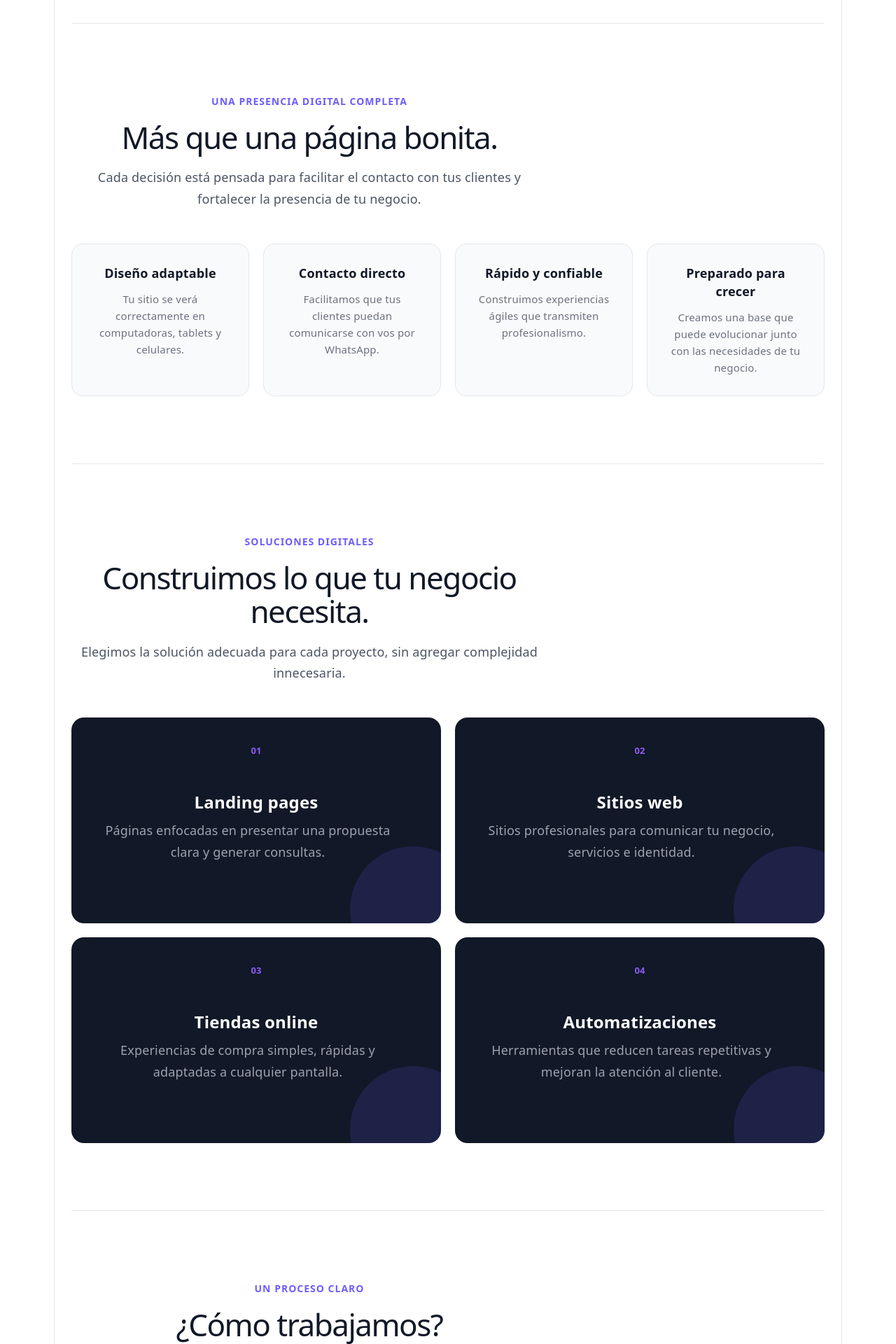
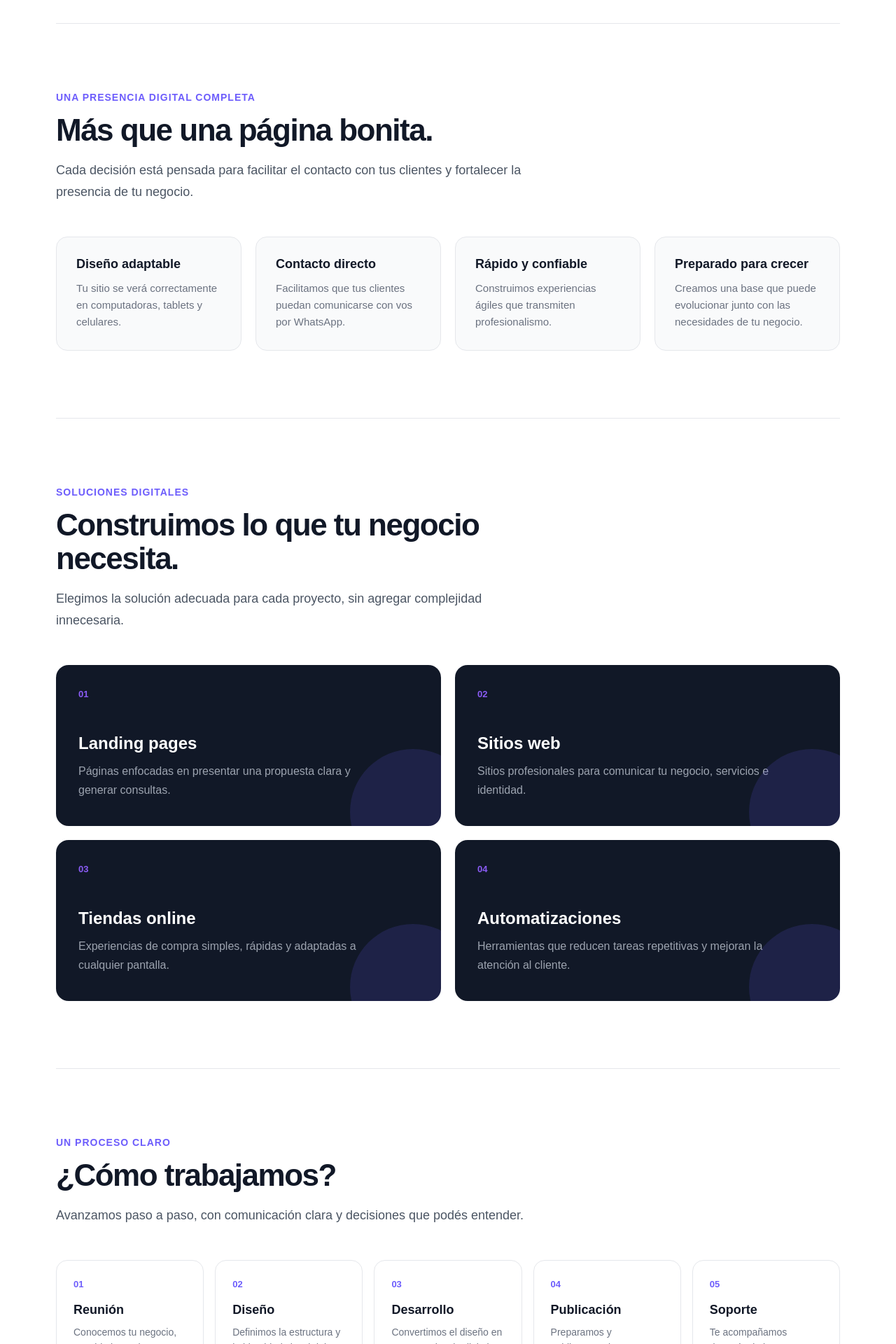
Before and after one commit to braiton1/Briva, a React (Vite) app in the folder frontend/: page / in a window 1280 px wide. Shown: the part 660-2580 px from the top of the page at 70% size. Built offline with nearby package versions, Linux system fonts and the light colour scheme.

Commit message:
Complete responsive landing page visual design

```diff
--- a/frontend/src/index.css
+++ b/frontend/src/index.css
@@ -1,111 +1,34 @@
 :root {
-  --text: #6b6375;
-  --text-h: #08060d;
-  --bg: #fff;
-  --border: #e5e4e7;
-  --code-bg: #f4f3ec;
-  --accent: #aa3bff;
-  --accent-bg: rgba(170, 59, 255, 0.1);
-  --accent-border: rgba(170, 59, 255, 0.5);
-  --social-bg: rgba(244, 243, 236, 0.5);
-  --shadow:
-    rgba(0, 0, 0, 0.1) 0 10px 15px -3px, rgba(0, 0, 0, 0.05) 0 4px 6px -2px;
-
-  --sans: system-ui, 'Segoe UI', Roboto, sans-serif;
-  --heading: system-ui, 'Segoe UI', Roboto, sans-serif;
-  --mono: ui-monospace, Consolas, monospace;
-
-  font: 18px/145% var(--sans);
-  letter-spacing: 0.18px;
-  color-scheme: light dark;
-  color: var(--text);
-  background: var(--bg);
+  font-family: Arial, Helvetica, sans-serif;
+  color: #111827;
+  background-color: #ffffff;
+  color-scheme: light;
   font-synthesis: none;
   text-rendering: optimizeLegibility;
-  -webkit-font-smoothing: antialiased;
-  -moz-osx-font-smoothing: grayscale;
-
-  @media (max-width: 1024px) {
-    font-size: 16px;
-  }
 }
 
-@media (prefers-color-scheme: dark) {
-  :root {
-    --text: #9ca3af;
-    --text-h: #f3f4f6;
-    --bg: #16171d;
-    --border: #2e303a;
-    --code-bg: #1f2028;
-    --accent: #c084fc;
-    --accent-bg: rgba(192, 132, 252, 0.15);
-    --accent-border: rgba(192, 132, 252, 0.5);
-    --social-bg: rgba(47, 48, 58, 0.5);
-    --shadow:
-      rgba(0, 0, 0, 0.4) 0 10px 15px -3px, rgba(0, 0, 0, 0.25) 0 4px 6px -2px;
-  }
-
-  #social .button-icon {
-    filter: invert(1) brightness(2);
-  }
+* {
+  box-sizing: border-box;
 }
 
-#root {
-  width: 1126px;
-  max-width: 100%;
-  margin: 0 auto;
-  text-align: center;
-  border-inline: 1px solid var(--border);
-  min-height: 100svh;
-  display: flex;
-  flex-direction: column;
-  box-sizing: border-box;
+html {
+  scroll-behavior: smooth;
 }
 
 body {
   margin: 0;
+  min-width: 320px;
+  min-height: 100vh;
+  color: #111827;
+  background-color: #ffffff;
 }
 
-h1,
-h2 {
-  font-family: var(--heading);
-  font-weight: 500;
-  color: var(--text-h);
+button,
+input,
+textarea {
+  font: inherit;
 }
 
-h1 {
-  font-size: 56px;
-  letter-spacing: -1.68px;
-  margin: 32px 0;
-  @media (max-width: 1024px) {
-    font-size: 36px;
-    margin: 20px 0;
-  }
+#root {
+  min-height: 100vh;
 }
-h2 {
-  font-size: 24px;
-  line-height: 118%;
-  letter-spacing: -0.24px;
-  margin: 0 0 8px;
-  @media (max-width: 1024px) {
-    font-size: 20px;
-  }
-}
-p {
-  margin: 0;
-}
-
-code,
-.counter {
-  font-family: var(--mono);
-  display: inline-flex;
-  border-radius: 4px;
-  color: var(--text-h);
-}
-
-code {
-  font-size: 15px;
-  line-height: 135%;
-  padding: 4px 8px;
-  background: var(--code-bg);
-}
```
